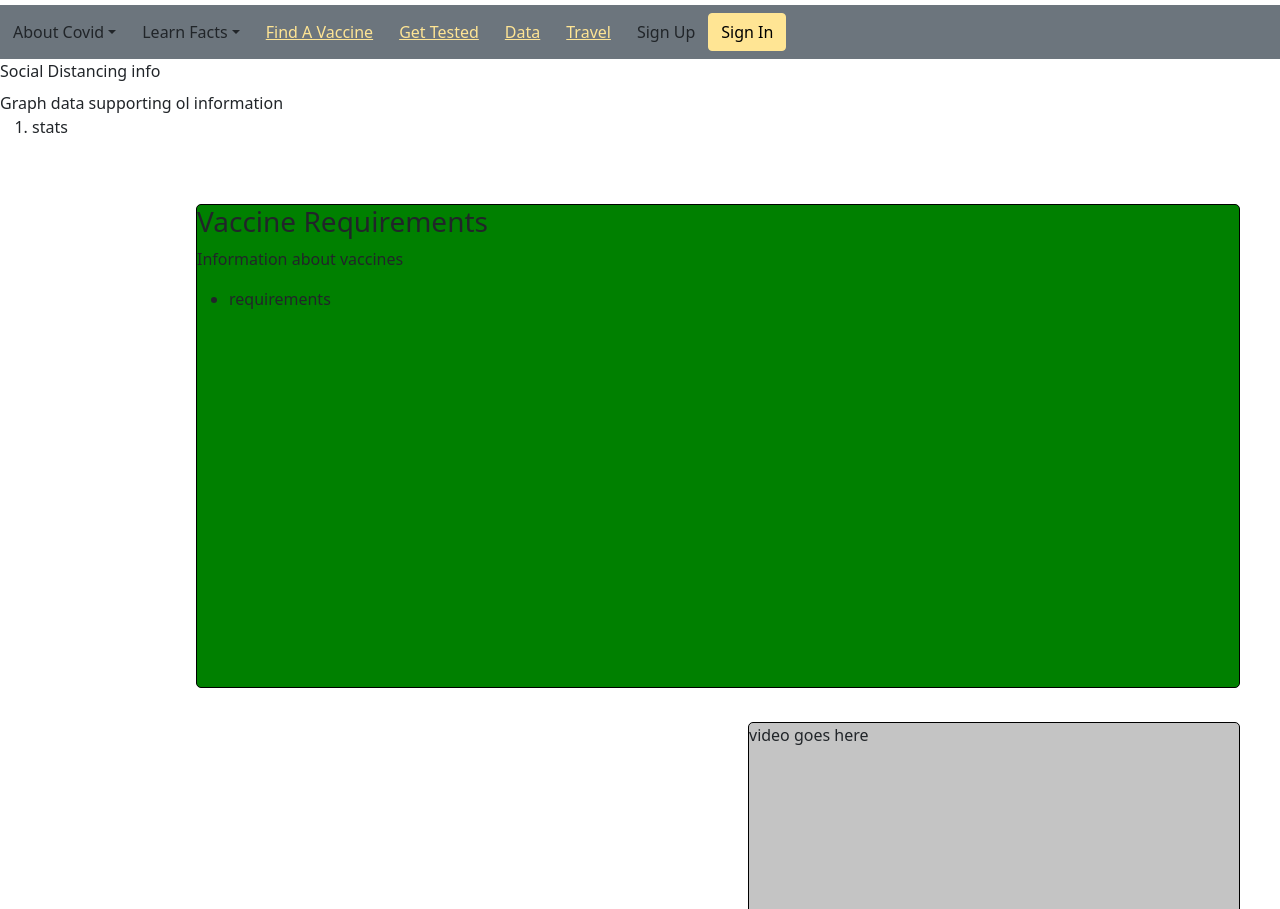
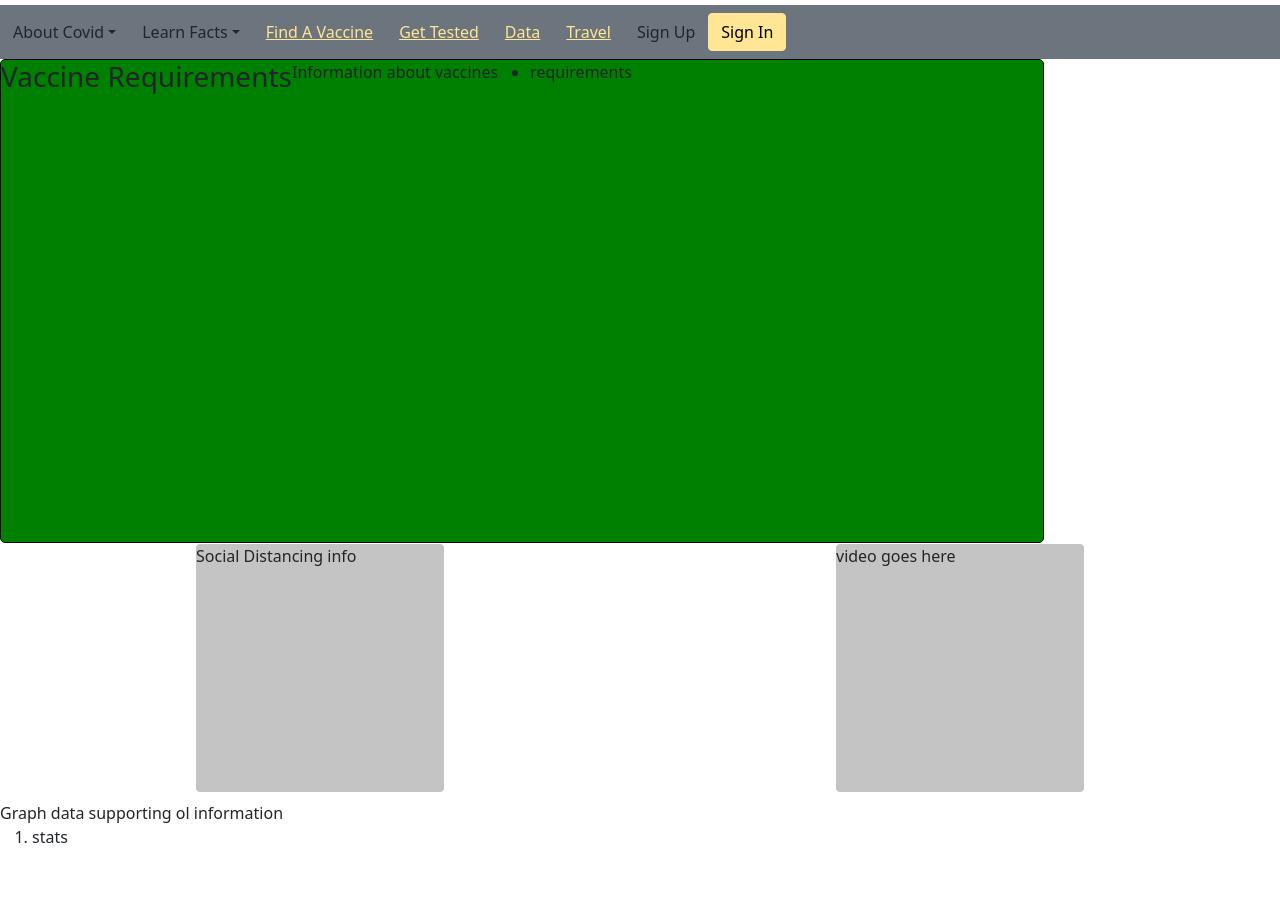
Before and after one commit to Lunar-Wranglers/CovidParents-client, a Gatsby site: page / in a window 1280 px wide. Shown: the part 43-952 px from the top of the page. After the commit the page ends 908 px from the top, so only its background shows below. Built offline with nearby package versions, Linux system fonts and the light colour scheme; Gatsby itself is replaced by a stand-in of ours.

Commit message:
Added styling for the index page

```diff
--- a/src/stylesheets/stylesheet.scss
+++ b/src/stylesheets/stylesheet.scss
@@ -6,8 +6,12 @@
   justify-content: center;
 }
 
+.container {
+  display: flex;
+}
+
 #vacReq {
-  position: absolute;
+  display: flex;
   width: 1044px;
   height: 484px;
   left: 196px;
@@ -18,15 +22,25 @@
   border-radius: 5px;
 }
 
+.midguard {
+  justify-content: space-evenly;
+}
+
+#sdi {
+  width: 250px;
+  height: 250px;
+  margin: auto;
+  background: #C4C4C4;
+  border: 1px solid #ffffff;
+  box-sizing: border-box;
+  border-radius: 5px;
+}
 #videoPlayer {
-position: absolute;
-width: 492px;
-height: 396px;
-left: 748px;
-top: 765px;
-
-background: #C4C4C4;
-border: 1px solid #000000;
-box-sizing: border-box;
-border-radius: 5px;
+  width: 250px;
+  height: 250px;
+  margin: auto;
+  background: #C4C4C4;
+  border: 1px solid #ffffff;
+  box-sizing: border-box;
+  border-radius: 5px;
 }
```
